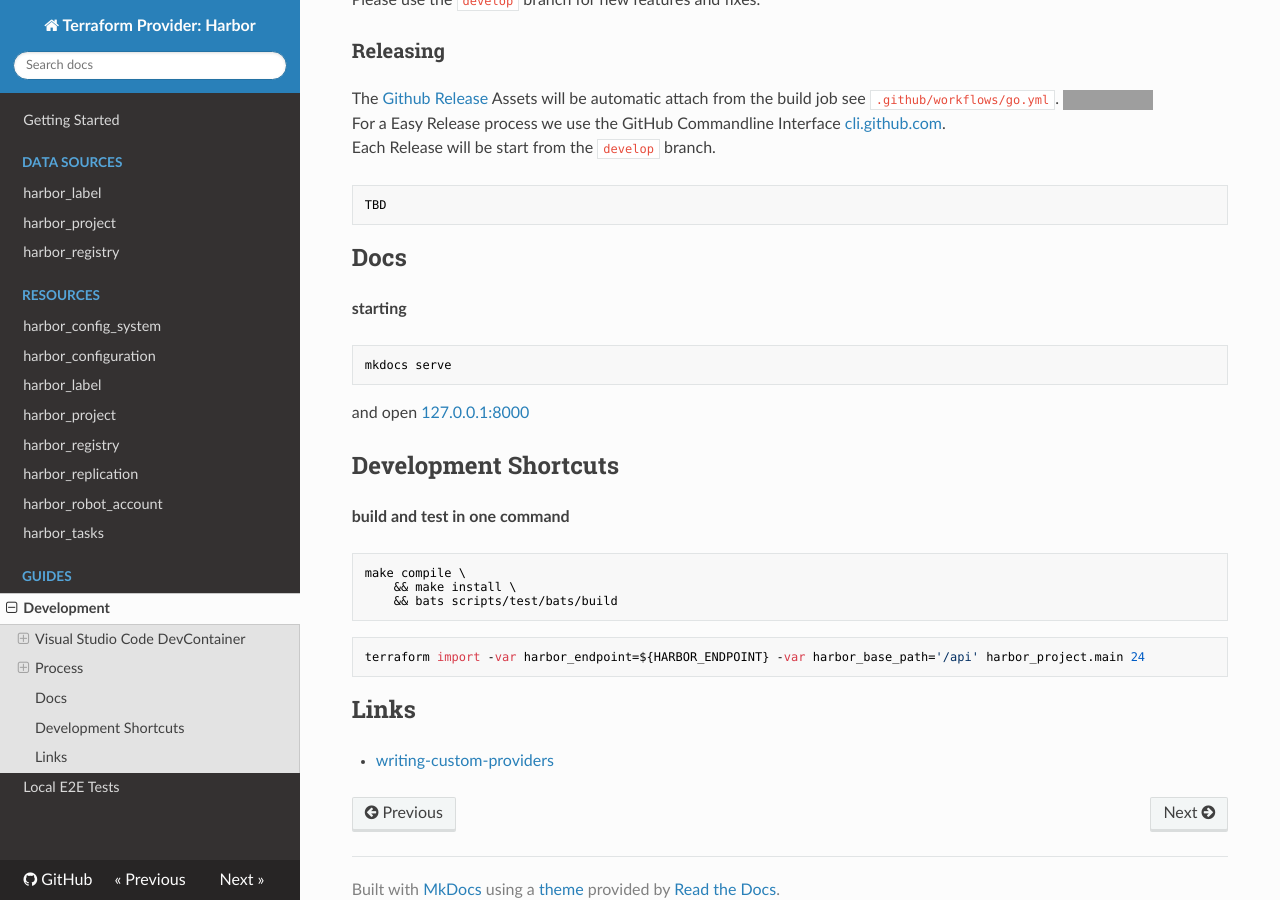
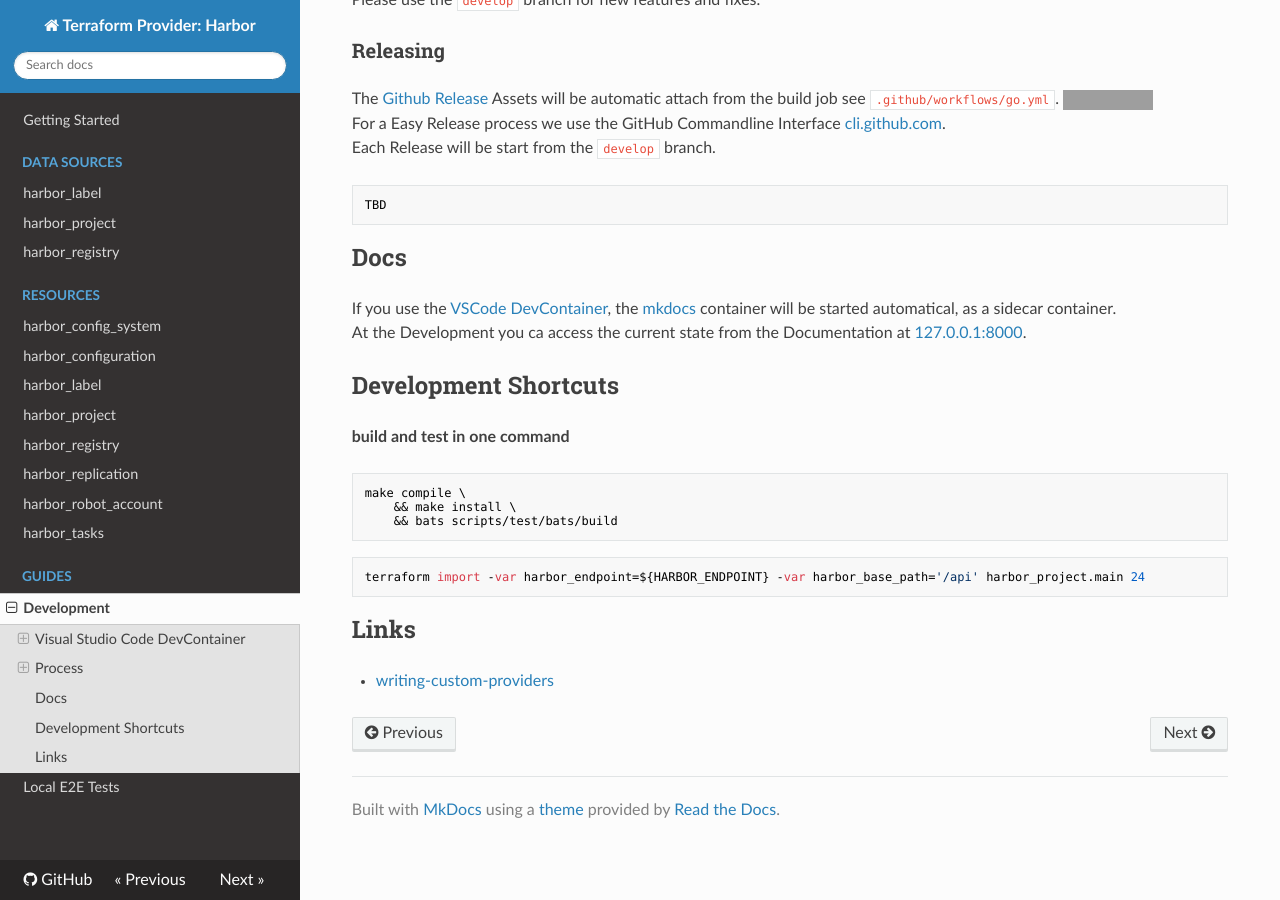
Before and after one commit to nolte/terraform-provider-harbor, an MkDocs documentation site: the page built from docs/guides/development.md, in a window 1280 px wide and 900 px high, scrolled down 981 px. Built offline with MkDocs 1.6.1, drawn with Linux system fonts in a browser that asks for light colours; nearby versions of some CDN libraries; grey boxes are pictures that could not be loaded.

Commit message:
adding mkdocs sidecar container

````diff
--- a/docs/guides/development.md
+++ b/docs/guides/development.md
@@ -50,11 +50,9 @@ TBD
 
 ## Docs
 
-**starting**
-```bash
-mkdocs serve
-```
-and open [127.0.0.1:8000](http://127.0.0.1:8000/)
+If you use the [VSCode DevContainer](#visual-studio-code-devcontainer), the [mkdocs](https://www.mkdocs.org/) container will be started automatical, as a sidecar container.
+At the Development you ca access the current state from the Documentation at [127.0.0.1:8000](http://127.0.0.1:8000/).
+
 
 ## Development Shortcuts
 
````
Also changed, not shown: 4 other files.
